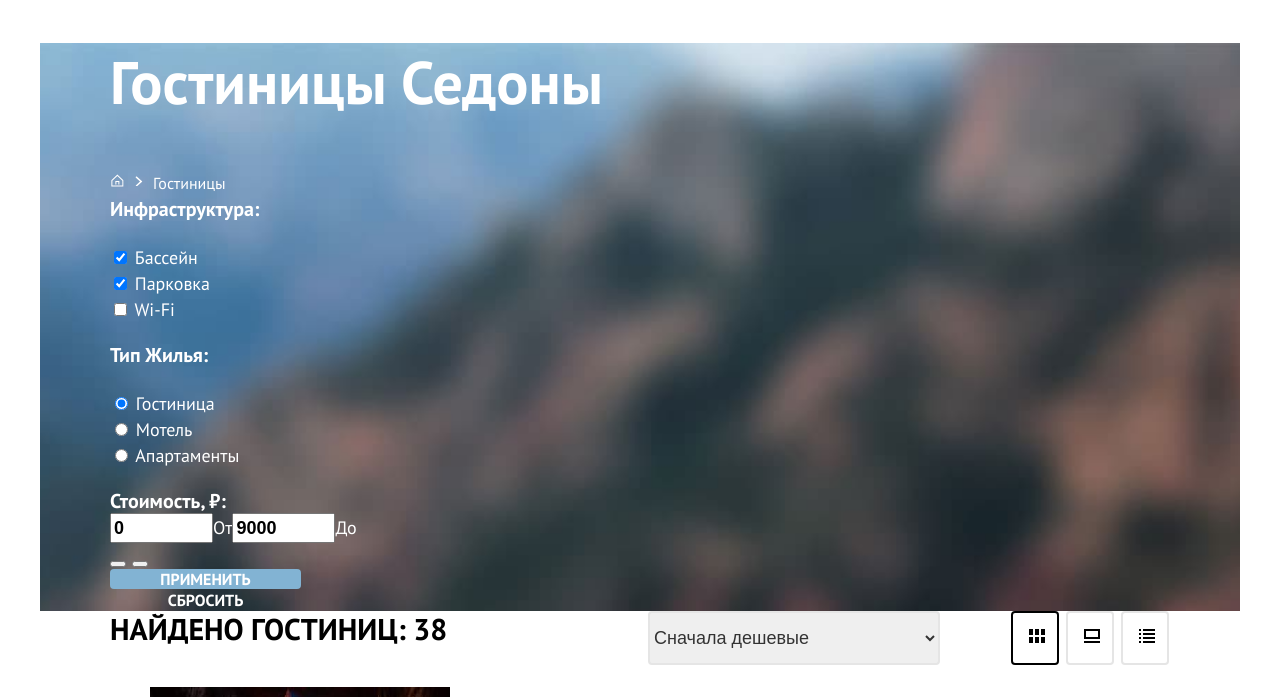
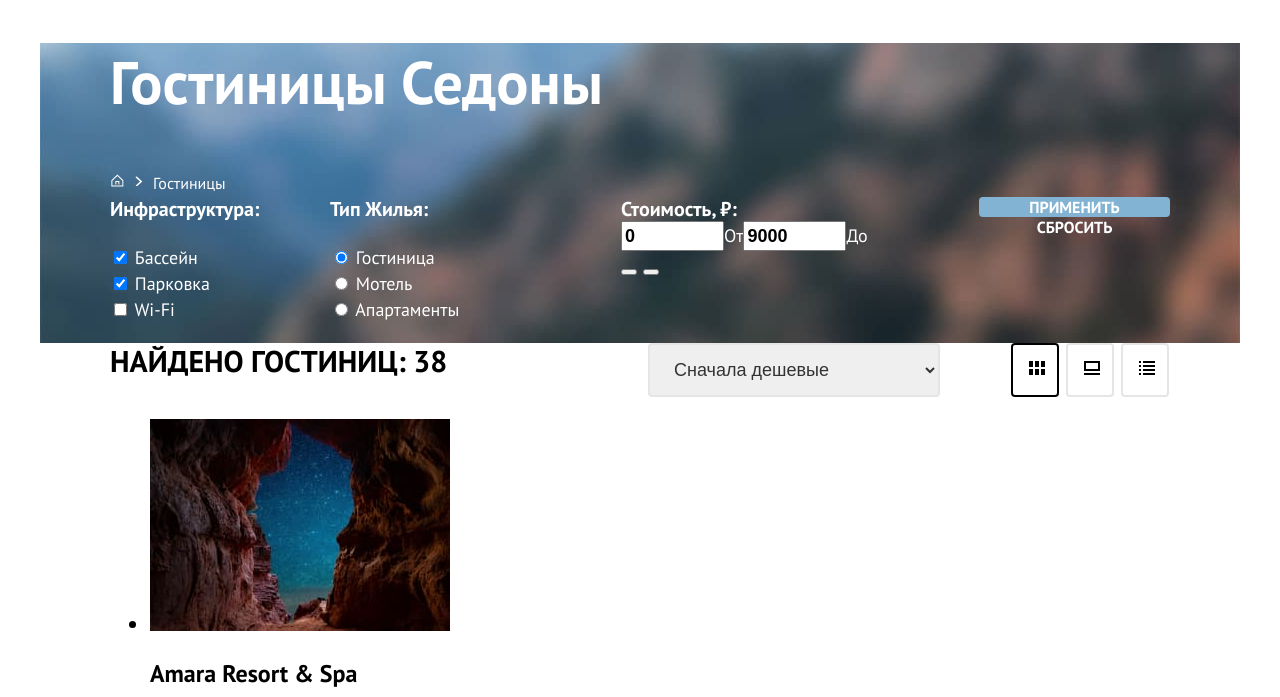
Before and after one commit to htmlacademy-htmlcss/2217167-sedona-39, a plain HTML site: page catalog.html in a window 1280 px wide. Shown: the part 103-800 px from the top of the page. Drawn offline with Linux system fonts and the light colour scheme.

Commit message:
Добавляет разметку формы

```diff
--- a/catalog.html
+++ b/catalog.html
@@ -88,6 +88,7 @@
           <section class="filters" data-test="filter">
             <h2 class="visually-hidden">Форма ввода</h2>
             <form class="catalog-filter-form" action="https://echo.htmlacademy.ru" method="get">
+              <div class="form-container">
                 <fieldset class="catalog-filter">
                   <legend class="catalog-filter-tittle">Инфраструктура:</legend>
                   <ul class="catalog-filter-submenu">
@@ -134,6 +135,8 @@
                     </li>
                   </ul>
                 </fieldset>
+              </div>
+              <div class="form-container">
                 <fieldset class="catalog-filter catalog-filter-price">
                   <legend class="catalog-filter-tittle">Стоимость, ₽:</legend>
                   <div class="filter-price">
@@ -159,6 +162,7 @@
                   <button class="button filter-btn-submit" type="submit">Применить</button>
                   <button class="button filter-btn-reset" type="reset">Сбросить</button>
                 </div>
+              </div>
             </form>
           </section>
         </article>
@@ -175,7 +179,8 @@
                 <a class="button-tile" href="#">
                   <span class="visually-hidden">Показать плиткой</span>
                   <svg width="20" height="20" fill="none" xmlns="http://www.w3.org/2000/svg">
-                    <path d="M6 3H2v6h4V3ZM18 3h-4v6h4V3ZM12 3H8v6h4V3ZM6 11H2v6h4v-6ZM18 11h-4v6h4v-6ZM12 11H8v6h4v-6Z" fill="#000"/>
+                    <path d="M6 3H2v6h4V3ZM18 3h-4v6h4V3ZM12 3H8v6h4V3ZM6 11H2v6h4v-6ZM18 11h-4v6h4v-6ZM12 11H8v6h4v-6Z"
+                      fill="#000" />
                   </svg>
                 </a>
               </li>
@@ -183,7 +188,7 @@
                 <a class="button-card" href="#">
                   <span class="visually-hidden">Показать карточками</span>
                   <svg width="20" height="20" fill="none" xmlns="http://www.w3.org/2000/svg">
-                    <path d="M18 15H2v2h16v-2ZM16 5v6H4V5h12Zm2-2H2v10h16V3Z" fill="#000"/>
+                    <path d="M18 15H2v2h16v-2ZM16 5v6H4V5h12Zm2-2H2v10h16V3Z" fill="#000" />
                   </svg>
                 </a>
               </li>
@@ -191,7 +196,9 @@
                 <a class="button-list" href="#">
                   <span class="visually-hidden">Показать список</span>
                   <svg width="20" height="20" fill="none" xmlns="http://www.w3.org/2000/svg">
-                    <path d="M4 3H2v2h2V3ZM18 3H6v2h12V3ZM4 7H2v2h2V7ZM18 7H6v2h12V7ZM4 11H2v2h2v-2ZM18 11H6v2h12v-2ZM4 15H2v2h2v-2ZM18 15H6v2h12v-2Z" fill="#000"/>
+                    <path
+                      d="M4 3H2v2h2V3ZM18 3H6v2h12V3ZM4 7H2v2h2V7ZM18 7H6v2h12V7ZM4 11H2v2h2v-2ZM18 11H6v2h12v-2ZM4 15H2v2h2v-2ZM18 15H6v2h12v-2Z"
+                      fill="#000" />
                   </svg>
                 </a>
               </li>
@@ -330,21 +337,27 @@
             <li class="socials-item">
               <a class="socials-link" href="https://vk.com/htmlacademy">
                 <svg width="48" height="41" fill="none" xmlns="http://www.w3.org/2000/svg">
-                  <path fill-rule="evenodd" clip-rule="evenodd" d="M35.12 14.8c.16-.54 0-.94-.8-.94H31.7c-.67 0-.98.34-1.15.73 0 0-1.33 3.2-3.22 5.27-.61.6-.9.8-1.23.8-.16 0-.41-.2-.41-.75v-5.1c0-.66-.19-.95-.74-.95h-4.13c-.42 0-.67.3-.67.59 0 .62.95.76 1.04 2.51v3.8c0 .83-.15.98-.48.98-.9 0-3.06-3.2-4.34-6.88-.25-.72-.5-1-1.18-1h-2.62c-.75 0-.9.34-.9.73 0 .68.89 4.07 4.14 8.55 2.17 3.06 5.23 4.72 8 4.72 1.68 0 1.88-.37 1.88-1v-2.32c0-.74.16-.88.7-.88.38 0 1.05.19 2.6 1.66 1.79 1.75 2.08 2.54 3.08 2.54h2.63c.75 0 1.12-.37.9-1.1-.23-.72-1.08-1.77-2.2-3.02-.62-.71-1.54-1.48-1.82-1.86-.39-.5-.28-.71 0-1.15 0 0 3.2-4.42 3.54-5.93Z" fill="#83B3D3"/>
+                  <path fill-rule="evenodd" clip-rule="evenodd"
+                    d="M35.12 14.8c.16-.54 0-.94-.8-.94H31.7c-.67 0-.98.34-1.15.73 0 0-1.33 3.2-3.22 5.27-.61.6-.9.8-1.23.8-.16 0-.41-.2-.41-.75v-5.1c0-.66-.19-.95-.74-.95h-4.13c-.42 0-.67.3-.67.59 0 .62.95.76 1.04 2.51v3.8c0 .83-.15.98-.48.98-.9 0-3.06-3.2-4.34-6.88-.25-.72-.5-1-1.18-1h-2.62c-.75 0-.9.34-.9.73 0 .68.89 4.07 4.14 8.55 2.17 3.06 5.23 4.72 8 4.72 1.68 0 1.88-.37 1.88-1v-2.32c0-.74.16-.88.7-.88.38 0 1.05.19 2.6 1.66 1.79 1.75 2.08 2.54 3.08 2.54h2.63c.75 0 1.12-.37.9-1.1-.23-.72-1.08-1.77-2.2-3.02-.62-.71-1.54-1.48-1.82-1.86-.39-.5-.28-.71 0-1.15 0 0 3.2-4.42 3.54-5.93Z"
+                    fill="#83B3D3" />
                 </svg>
               </a>
             </li>
             <li class="socials-item">
               <a class="socials-link" href="https://t.me/htmlacademy">
                 <svg width="48" height="41" fill="none" xmlns="http://www.w3.org/2000/svg">
-                  <path d="M31.79 12.96 15.84 19.1c-1.09.44-1.08 1.05-.2 1.32l4.1 1.28 9.47-5.98c.44-.27.85-.13.52.17l-7.68 6.93-.28 4.22c.41 0 .6-.2.83-.41l1.99-1.94 4.13 3.06c.77.42 1.31.2 1.5-.7l2.72-12.8c.28-1.12-.43-1.62-1.15-1.3Z" fill="#83B3D3"/>
+                  <path
+                    d="M31.79 12.96 15.84 19.1c-1.09.44-1.08 1.05-.2 1.32l4.1 1.28 9.47-5.98c.44-.27.85-.13.52.17l-7.68 6.93-.28 4.22c.41 0 .6-.2.83-.41l1.99-1.94 4.13 3.06c.77.42 1.31.2 1.5-.7l2.72-12.8c.28-1.12-.43-1.62-1.15-1.3Z"
+                    fill="#83B3D3" />
                 </svg>
               </a>
             </li>
             <li class="socials-item">
               <a class="socials-link" href="https://www.youtube.com/user/htmlacademyru">
                 <svg width="48" height="41" fill="none" xmlns="http://www.w3.org/2000/svg">
-                  <path d="M31.94 12.36H16.51c-1.86 0-3.18 1.59-3.18 3.4v10.09c0 1.91 1.32 3.5 3.18 3.5h15.65c1.64 0 3.17-1.59 3.17-3.4v-10.2c-.22-1.8-1.53-3.4-3.39-3.4ZM20.99 24.89v-8.07l7.34 4.04-7.34 4.03Z" fill="#83B3D3"/>
+                  <path
+                    d="M31.94 12.36H16.51c-1.86 0-3.18 1.59-3.18 3.4v10.09c0 1.91 1.32 3.5 3.18 3.5h15.65c1.64 0 3.17-1.59 3.17-3.4v-10.2c-.22-1.8-1.53-3.4-3.39-3.4ZM20.99 24.89v-8.07l7.34 4.04-7.34 4.03Z"
+                    fill="#83B3D3" />
                 </svg>
               </a>
             </li>
--- a/styles/styles.css
+++ b/styles/styles.css
@@ -403,11 +403,26 @@ button.index-search-btn {
   padding: 0;
 }
 
+.catalog-filter-form {
+  display: flex;
+  justify-content: space-between;
+}
+
+.form-container {
+  display: flex;
+  justify-content: space-between;
+}
+
 .catalog-filter {
   border: none;
   width: 150px;
   margin: 0;
   padding: 0;
+  margin-right: 70px;
+}
+
+.catalog-filter:last-child {
+  margin-right: 0;
 }
 
 .catalog-filter-submenu {
@@ -424,7 +439,6 @@ button.index-search-btn {
   align-items: center;
   padding: 0;
   margin: 0;
-
 }
 
 .range-inputs-item {
@@ -457,12 +471,13 @@ button.index-search-btn {
 
 .filter-btn-submit {
   width: 191px;
-  padding: 0;
+  padding: 0 50px;
 }
 
 .filter-btn-reset {
   background-color: rgba(0, 0, 0, 0);
   width: 191px;
+  padding: 0 50px;
 }
 
 /*filter-result*/
@@ -495,6 +510,7 @@ button.index-search-btn {
   border-radius: 4px;
   margin: 0;
   margin-right: 70px;
+  padding: 8px 20px
 }
 
 .button-card {
```
Lines whose indentation alone changed are shown as unchanged.
